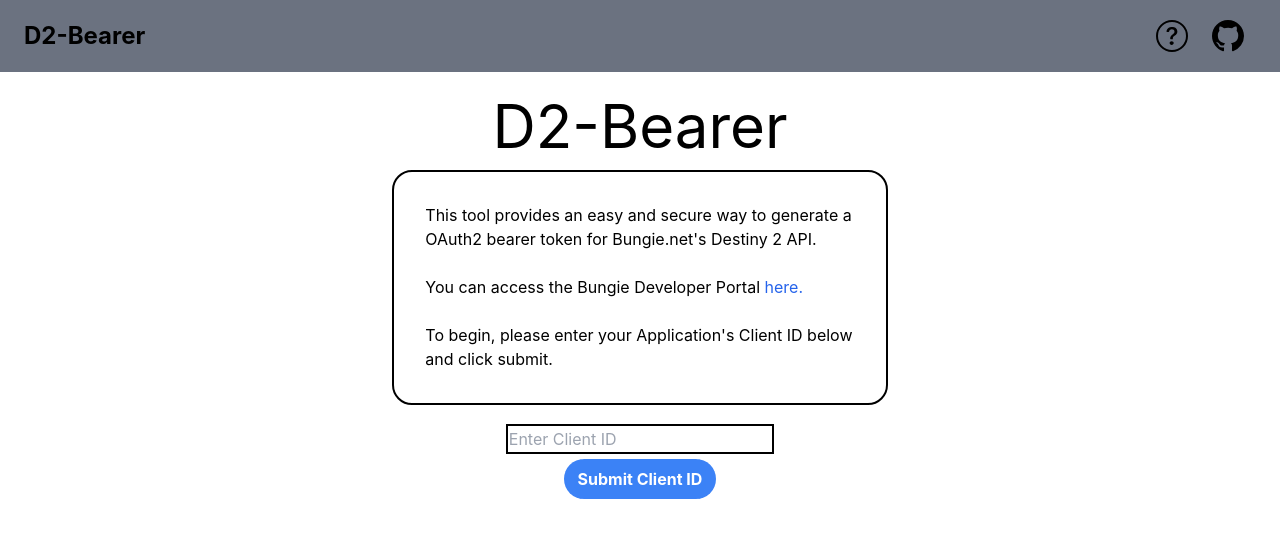
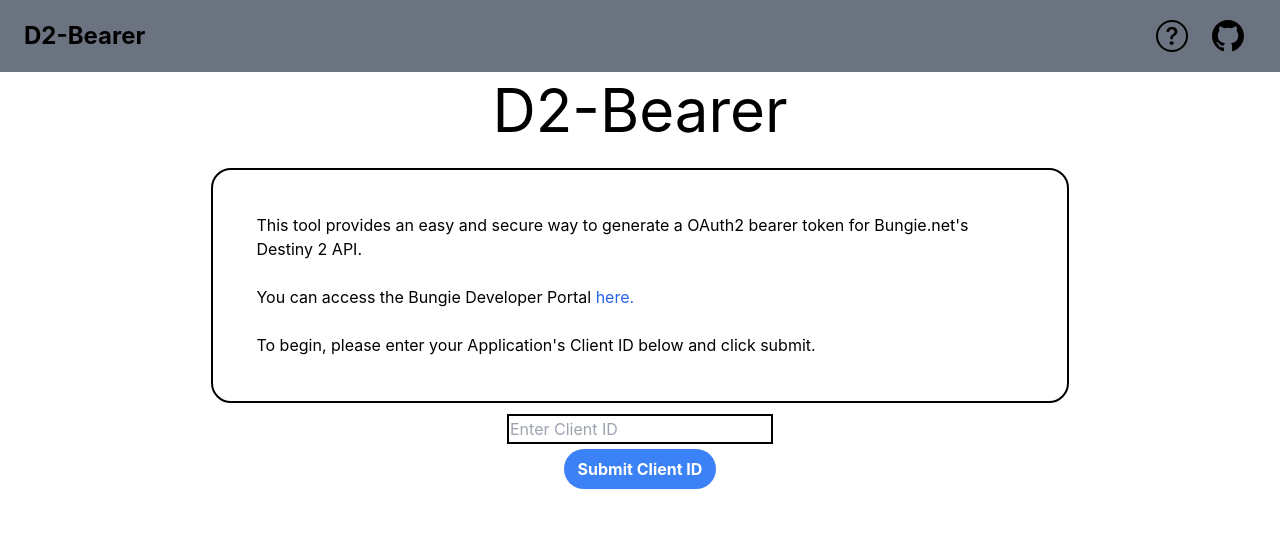
Before and after one commit to tlstommy/d2bearer, a React (Create React App) app: page / in a window 1280 px wide. Shown: the top 538 px of the page. Built offline with nearby package versions, Linux system fonts and the light colour scheme.

Commit message:
commit css changes

```diff
--- a/src/components/Container.js
+++ b/src/components/Container.js
@@ -264,7 +264,8 @@
             <div className="flex flex-col space-y-4">
               <div className="flex flex-col items-center space-y-2">
                 <TextBox textboxText={textboxText} />
-                {showInputBool && <input className="textInputBox" type={inputType} id="textInput" name="textInput" value={inputData} placeholder={InputDataPlaceholder} onChange={event=>updateInputData(event.target.value)}></input>}
+                <br />
+                {showInputBool && <input className="textInputBox w-1/3" type={inputType} id="textInput" name="textInput" value={inputData} placeholder={InputDataPlaceholder} onChange={event=>updateInputData(event.target.value)}></input>}
                 <Button buttonText={buttonText}/>
               </div>
             </div>
--- a/src/index.css
+++ b/src/index.css
@@ -37,12 +37,13 @@
 
   outline: 2px solid black;
   padding: 3%;
+  margin-left: 3rem;
+  margin-right: 3rem;
   outline-offset: 16px;
   border-radius: 0.125rem;
-  margin: 2rem;
   white-space: pre-wrap;
-  width: 36vw;
   height: max-content;
+  width: auto;
 
 }
 
@@ -51,8 +52,8 @@
   outline: 2px solid black;
   outline-offset: 1px;
   margin-top: 2rem;
+  width: 260px;
 
-  width: 50%;
 
 }
 
@@ -69,7 +70,7 @@
 }
 
 .title{
-  margin-top: 3%;
+  padding-bottom: 5%;
 
 }
 
```
Also changed, not shown: 1 other file (tests, documents, lock files or other folders).
